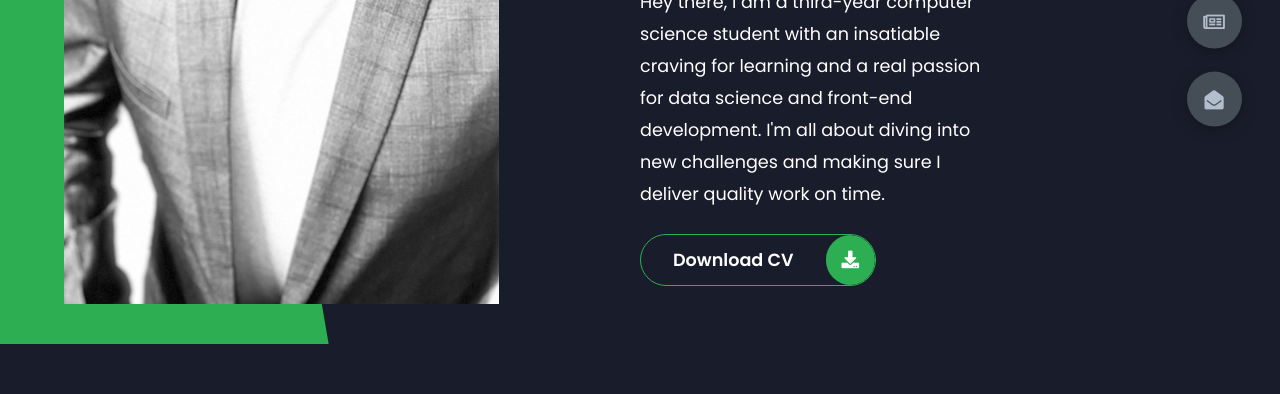
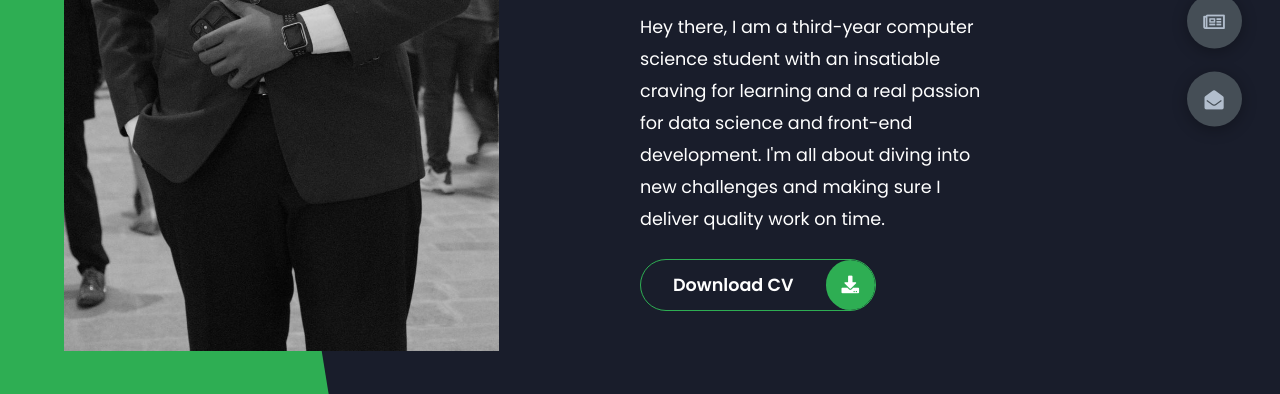
Before and after one commit to bhargavRaju07/portfolio.github.io, a plain HTML site: page index.html in a window 1280 px wide. Shown: the part 456-850 px from the top of the page. Before the commit the page ends 800 px from the top, so only its background shows below. Drawn offline with Linux system fonts and the light colour scheme.

Commit message:
Update index.html

```diff
--- a/index.html
+++ b/index.html
@@ -17,7 +17,7 @@
             <div class="left-header">
                 <div class="h-shape"></div>
                 <div class="image">
-                    <img src="img/bhargav.jpg" alt="">
+                    <img src="img/bhargavraj.jpeg" alt="">
                 </div>
             </div>
             <div class="right-header">
```
